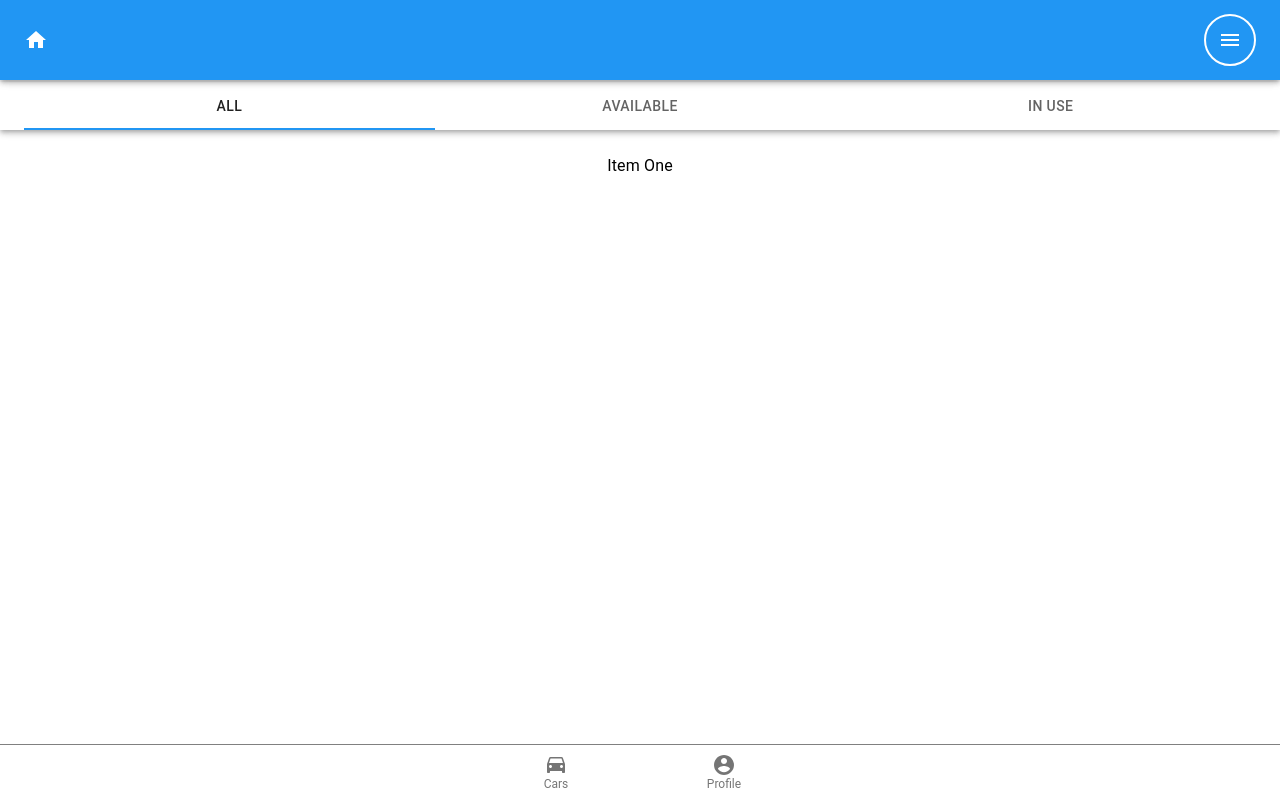
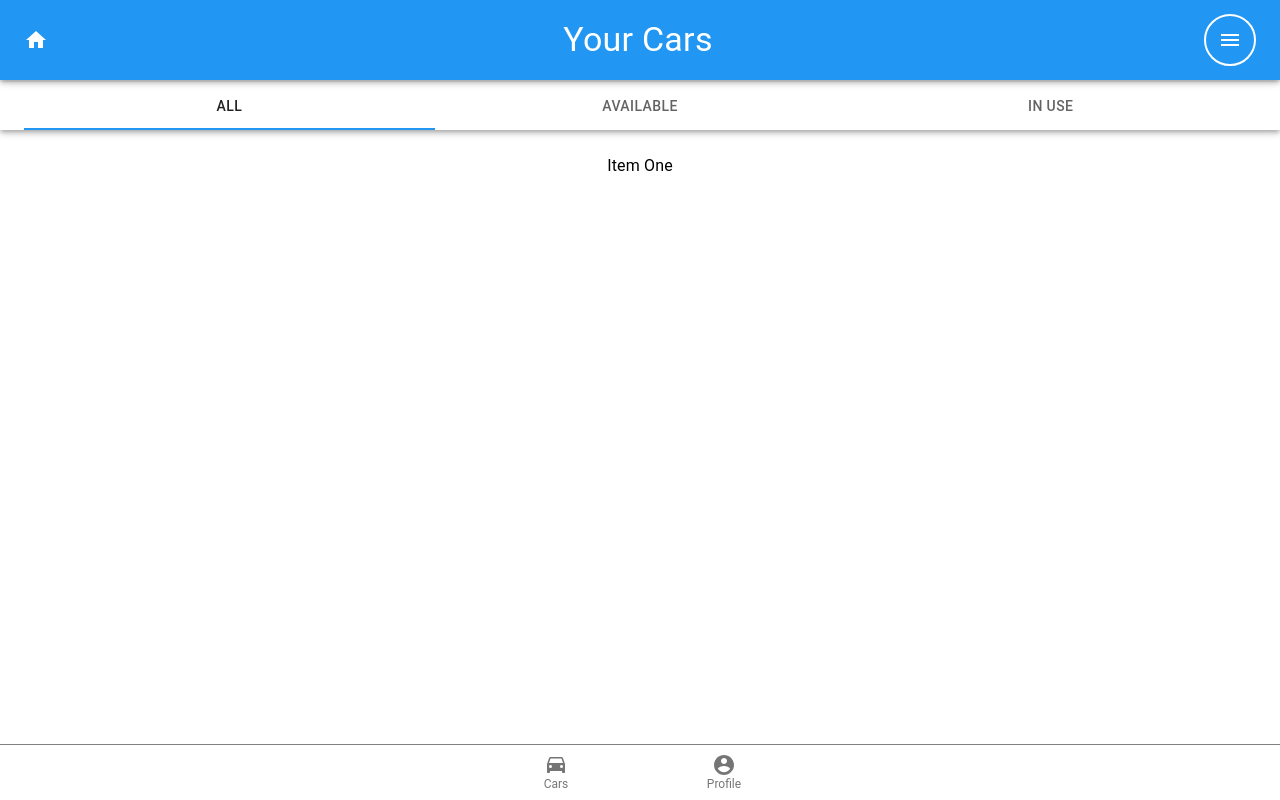
Before and after one commit to haydenlinder/fyrecar, a React (Create React App) app in the folder client/: page / in a window 1280 px wide. Built offline with nearby package versions, Linux system fonts and the light colour scheme.

Commit message:
Add title to header

```diff
--- a/client/src/components/Header.jsx
+++ b/client/src/components/Header.jsx
@@ -8,7 +8,7 @@ import HomeIcon from '@material-ui/icons/Home';
 import Typography from '@material-ui/core/Typography'
 import { Link } from 'react-router-dom'
 
-const Header = ({  }) => {
+const Header = ({ title='Your Cars' }) => {
     return (
         <AppBar position="fixed">
             <Container>
@@ -18,6 +18,9 @@ const Header = ({  }) => {
                             <HomeIcon />
                         </IconButton>
                     </Link>
+                    <Typography variant='h4'>
+                        {title}
+                    </Typography>
                     <IconButton style={{ border: '2px solid white' }} edge="start" color="inherit" aria-label="menu">
                         <MenuIcon />
                     </IconButton>
```
